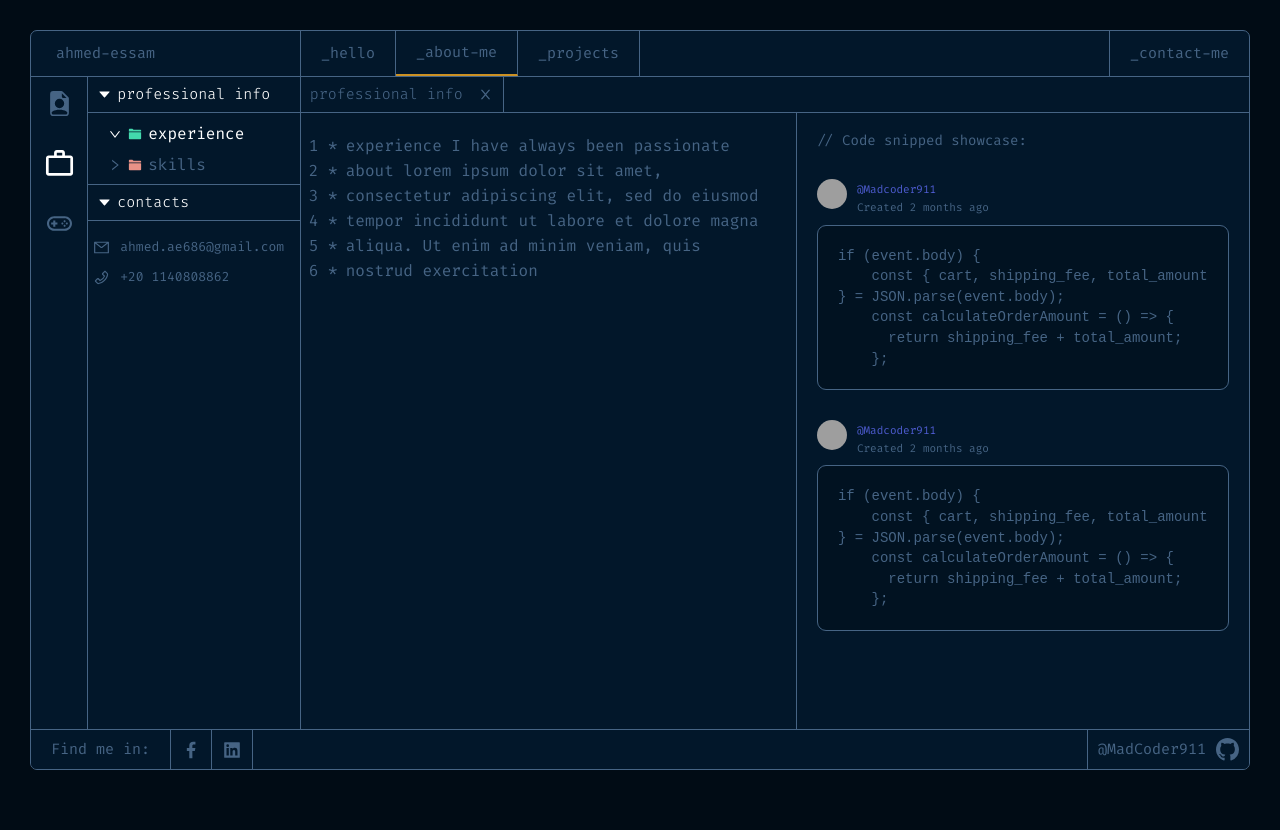
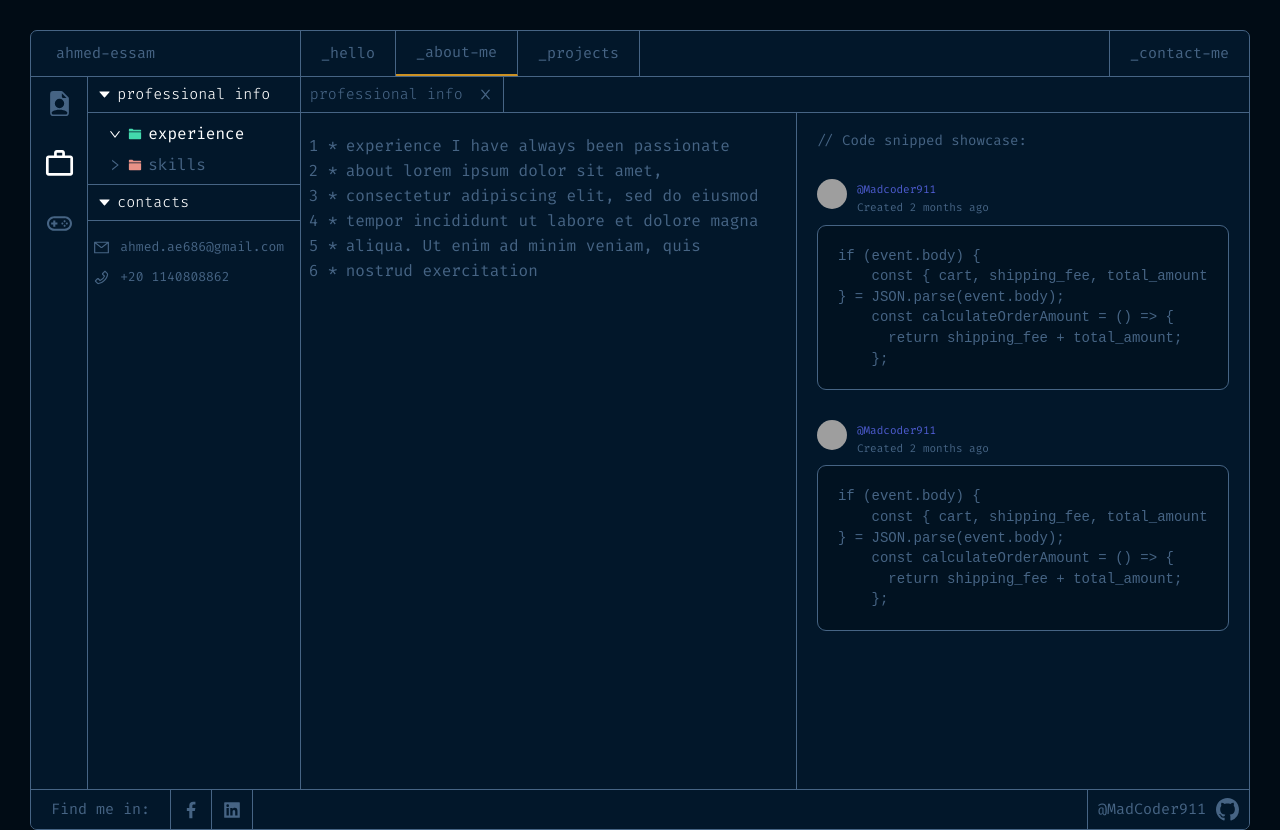
Before and after one commit to MadCoder911/portfolio, a React (Vite) app: page /about in a window 1280 px wide. Before the commit the page ends 800 px from the top, so only its background shows below. Built offline with nearby package versions, Linux system fonts and the light colour scheme; grey boxes are pictures that could not be loaded.

Commit message:
scroll fix

```diff
--- a/src/Components/AboutMe/RightContent.jsx
+++ b/src/Components/AboutMe/RightContent.jsx
@@ -58,7 +58,8 @@ const Wrapper = styled.section`
     }
     .bottom-section {
       display: flex;
-      overflow: scroll;
+      /* overflow: scroll; */
+      height: auto;
       flex-direction: column;
       width: 100%;
       p {
--- a/src/Pages/About.jsx
+++ b/src/Pages/About.jsx
@@ -122,6 +122,6 @@ const Wrapper = styled.main`
     }
   }
   @media (max-width: 1000px) {
-    overflow: scroll;
+    /* overflow: scroll; */
   }
 `;
--- a/src/Pages/Landing.jsx
+++ b/src/Pages/Landing.jsx
@@ -40,7 +40,7 @@ const Wrapper = styled.main`
   display: flex;
   color: white;
   margin-top: 90px;
-  height: 100%;
+  height: 90vh;
   width: 100%;
   .gap {
     width: 270px;
--- a/src/index.css
+++ b/src/index.css
@@ -55,7 +55,7 @@ html {
 body {
   font-family: "Fira Code", monospace;
   color: var(--main-color-2);
-  height: 100%;
+  height: 100vh;
   overflow: hidden;
   border: 1px solid var(--main-color-2);
   border-radius: 7px;
@@ -67,6 +67,7 @@ body {
   body {
     overflow: scroll;
     height: auto;
+    margin-bottom: 18px;
   }
 }
 /* Containers */
```
